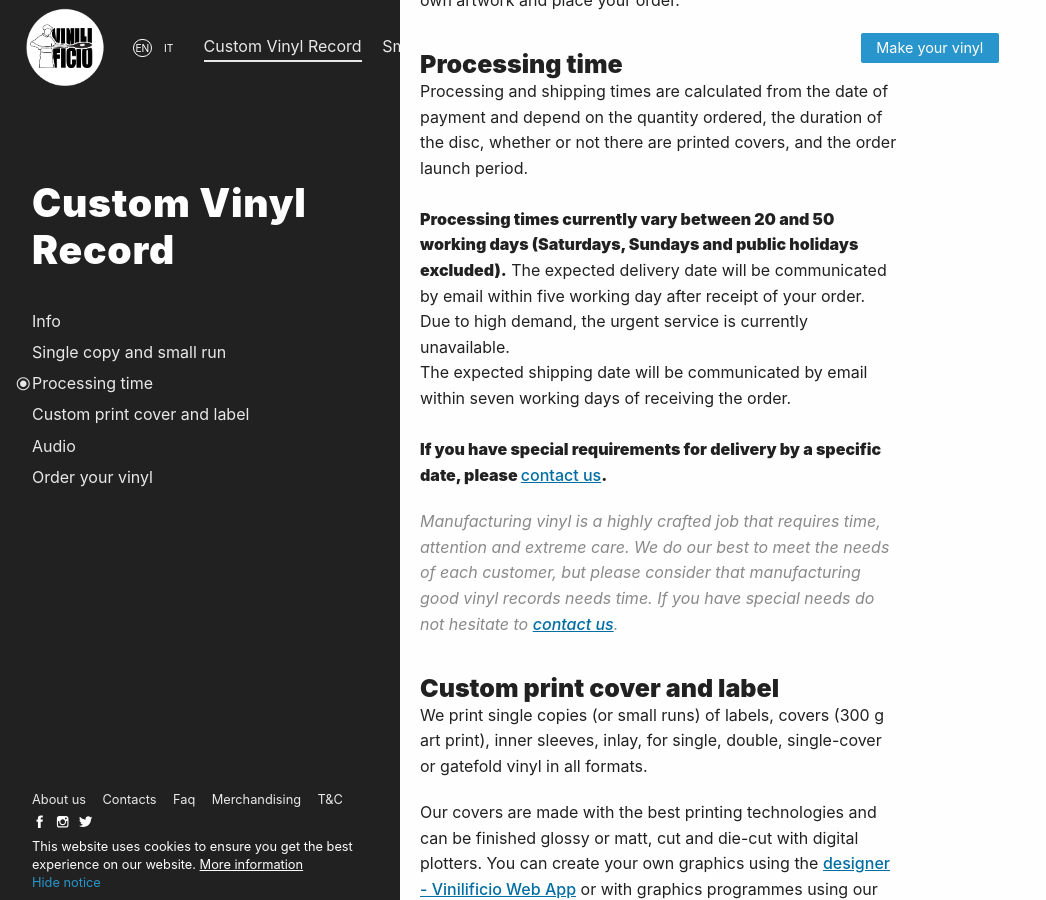
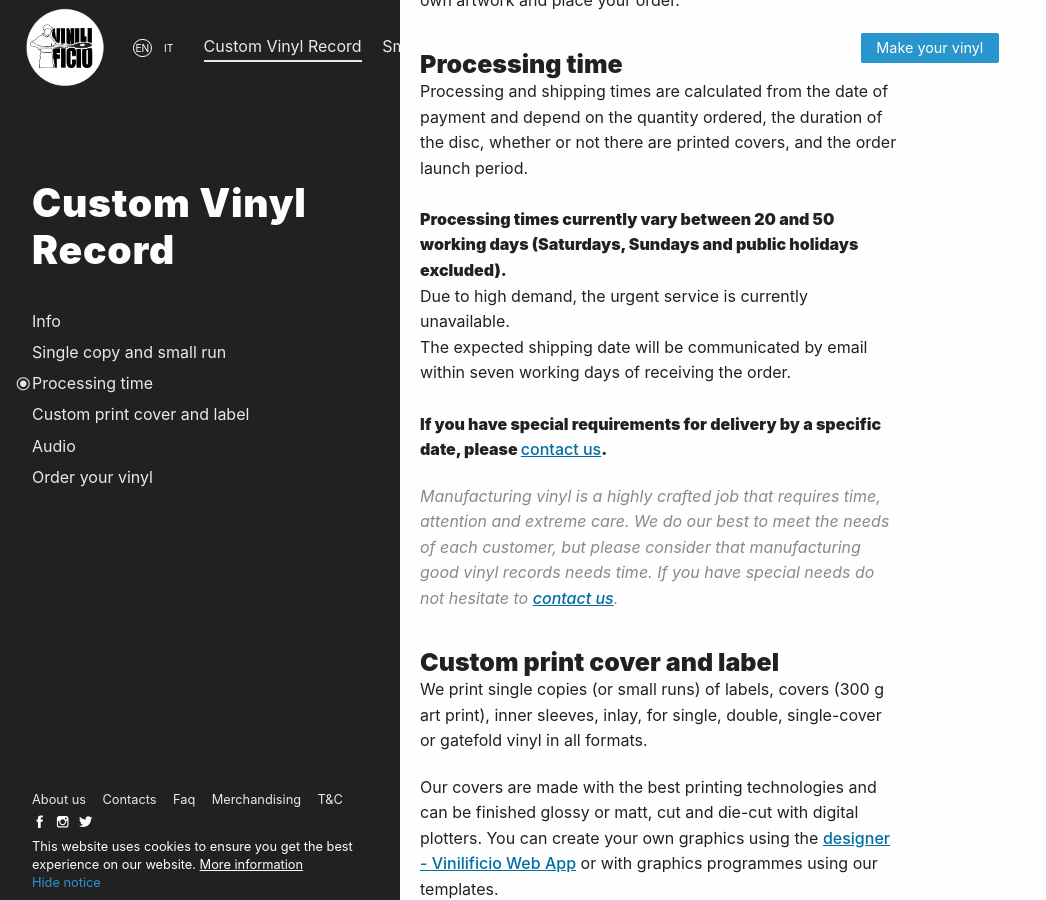
Before and after one commit to Vinilificio/vinilificio.com, a Jekyll site: the page built from en/single-copy.md, in a window 1280 px wide and 900 px high, scrolled down 2579 px. Shown: the whole window, without its empty margins (0-1046 px from the left). Built offline with Jekyll 4.4.1, drawn with Linux system fonts in a browser that asks for light colours; nearby versions of some CDN libraries; comment, search, counter and statistics services are not loaded.

Commit message:
production timing

```diff
--- a/en/single-copy.md
+++ b/en/single-copy.md
@@ -73,8 +73,7 @@ With the [Vinilificio app](https://app.vinilificio.com) you can calculate the co
 Processing and shipping times are calculated from the date of payment and depend on the quantity ordered, the duration of the disc, whether or not there are printed covers, and the order launch period.
 <br>
 <br>
-**Processing times currently vary between 20 and 50 working days (Saturdays, Sundays and public holidays excluded).** The expected delivery date will be communicated by email within five working day after receipt of your order.
-<br>
+**Processing times currently vary between 20 and 50 working days (Saturdays, Sundays and public holidays excluded).** <br>
 Due to high demand, the urgent service is currently unavailable.
 <br>
 The expected shipping date will be communicated by email within seven working days of receiving the order.
```
